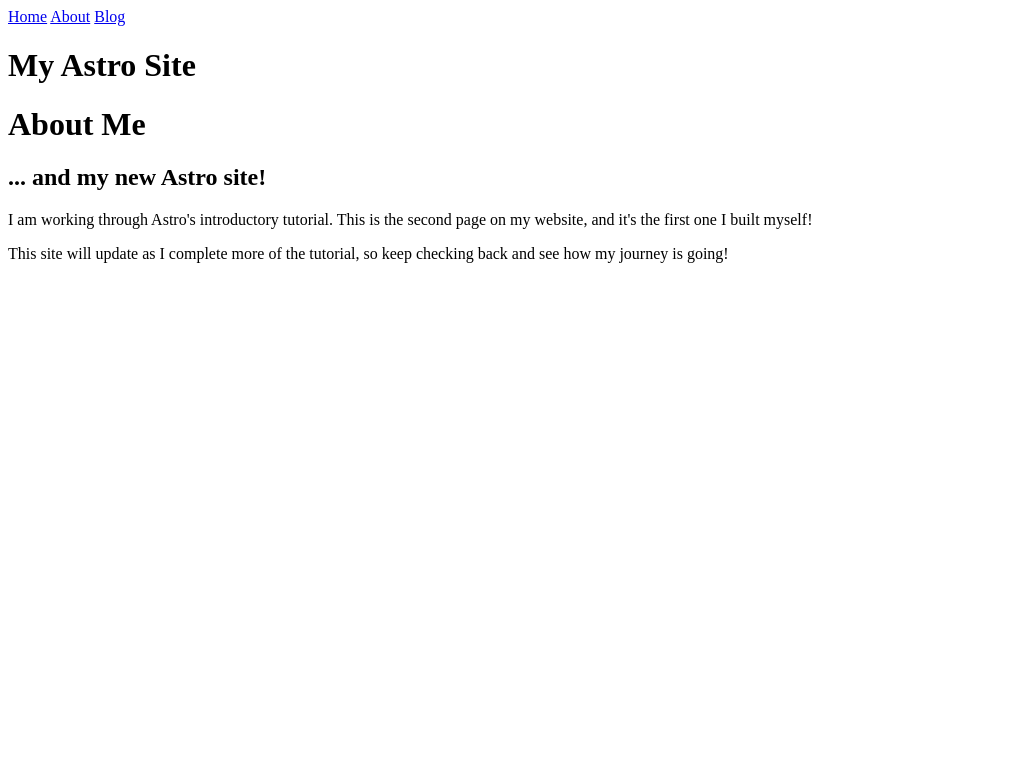
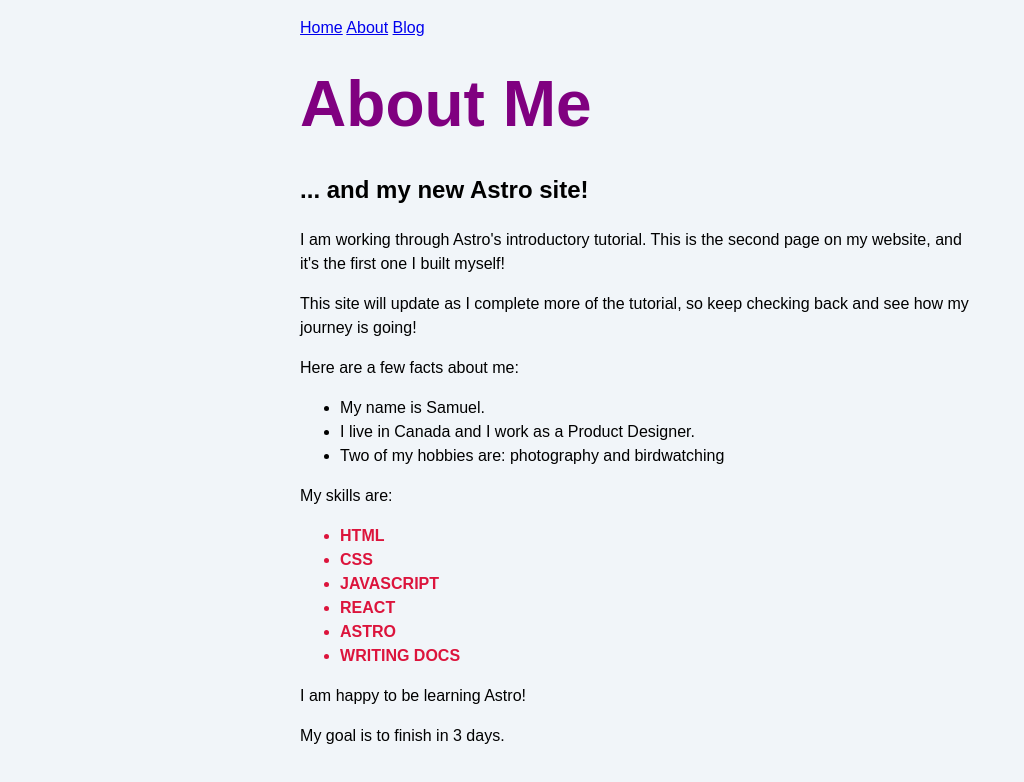
Before and after one commit to Samuel-Kelechi/Web-portfolio, an Astro site: page /about in a window 1280 px wide. Shown: the whole page, without its empty margins (0-1024 px from the left). Built offline with nearby package versions, Linux system fonts and the light colour scheme; Astro itself is replaced by a stand-in of ours.

Commit message:
Modified all the pages via styling

```diff
--- a/src/pages/about.astro
+++ b/src/pages/about.astro
@@ -1,4 +1,20 @@
 ---
+import '../styles/global.css';
+const pageTitle = "About Me";
+const identity = {
+  firstName: "Samuel",
+  country: "Canada",
+  occupation: "Product Designer",
+  hobbies: ["photography", "birdwatching", "tennis"],
+};
+
+const skills = ["HTML", "CSS", "JavaScript", "React", "Astro", "Writing Docs"];
+const happy = true;
+const finished = false;
+const goal = 3;
+const skillColor = "crimson";
+const fontWeight = "bold";
+const textCase = "uppercase";
 ---
 
 <html lang="en">
@@ -8,18 +24,47 @@
 		<link rel="icon" href="/favicon.ico" />
 		<meta name="viewport" content="width=device-width" />
 		<meta name="generator" content={Astro.generator} />
-		<title>Astro</title>
+		<title>{pageTitle}</title>
+        <style define:vars={{skillColor, fontWeight, textCase}}>
+      h1 {
+        color: purple;
+        font-size: 4rem;
+        }
+        .skill {
+        color: var(--skillColor);
+        font-weight: var(--fontWeight);
+        text-transform: var(--textCase);
+        }
+        </style>
 	</head>
 	<body>
         <a href="/">Home</a>
         <a href="/about/">About</a>
         <a href="/blog/">Blog</a>
-        <h1>My Astro Site</h1>
-        <h1>About Me</h1>
+        <h1>{pageTitle}</h1>
         <h2>... and my new Astro site!</h2>
 
         <p>I am working through Astro's introductory tutorial. This is the second page on my website, and it's the first one I built myself!</p>
 
         <p>This site will update as I complete more of the tutorial, so keep checking back and see how my journey is going!</p>
+
+        <p>Here are a few facts about me:</p>
+<ul>
+  <li>My name is {identity.firstName}.</li>
+  <li>I live in {identity.country} and I work as a {identity.occupation}.</li>
+  {identity.hobbies.length >= 2 &&
+    <li>Two of my hobbies are: {identity.hobbies[0]} and {identity.hobbies[1]}</li>
+  }
+</ul>
+<p>My skills are:</p>
+<ul>
+  {skills.map((skill) => <li class="skill">{skill}</li>)}
+</ul>
+
+{happy && <p>I am happy to be learning Astro!</p>}
+
+{finished && <p>I finished this tutorial!</p>}
+
+{goal === 3 ? <p>My goal is to finish in 3 days.</p> : <p>My goal is not 3 days.</p>}
     </body>
 </html>
--- a/src/pages/index.astro
+++ b/src/pages/index.astro
@@ -1,4 +1,6 @@
 ---
+import '../styles/global.css';
+const pageTitle = "Home page";
 ---
 
 <html lang="en">
@@ -8,12 +10,12 @@
 		<link rel="icon" href="/favicon.ico" />
 		<meta name="viewport" content="width=device-width" />
 		<meta name="generator" content={Astro.generator} />
-		<title>Astro</title>
+		<title>{pageTitle}</title>
 	</head>
 	<a href="/">Home</a>
 	<a href="/about/">About</a>
 	<a href="/blog/">Blog</a>
 	<body>
-		<h1>My Astro Site</h1>
+		<h1>{pageTitle}</h1>
 	</body>
 </html>
--- /dev/null
+++ b/src/styles/global.css
@@ -0,0 +1,21 @@
+html {
+  background-color: #f1f5f9;
+  font-family: sans-serif;
+}
+
+body {
+  margin: 0 auto;
+  width: 100%;
+  max-width: 80ch;
+  padding: 1rem;
+  line-height: 1.5;
+}
+
+* {
+  box-sizing: border-box;
+}
+
+h1 {
+  margin: 1rem 0;
+  font-size: 2.5rem;
+}
```
Also changed, not shown: src/pages/blog.astro (+9 -3 lines), src/pages/posts/post-1.md (added, +27 -0 lines), src/pages/posts/post-2.md (added, +11 -0 lines), src/pages/posts/post-3.md (added, +11 -0 lines).
